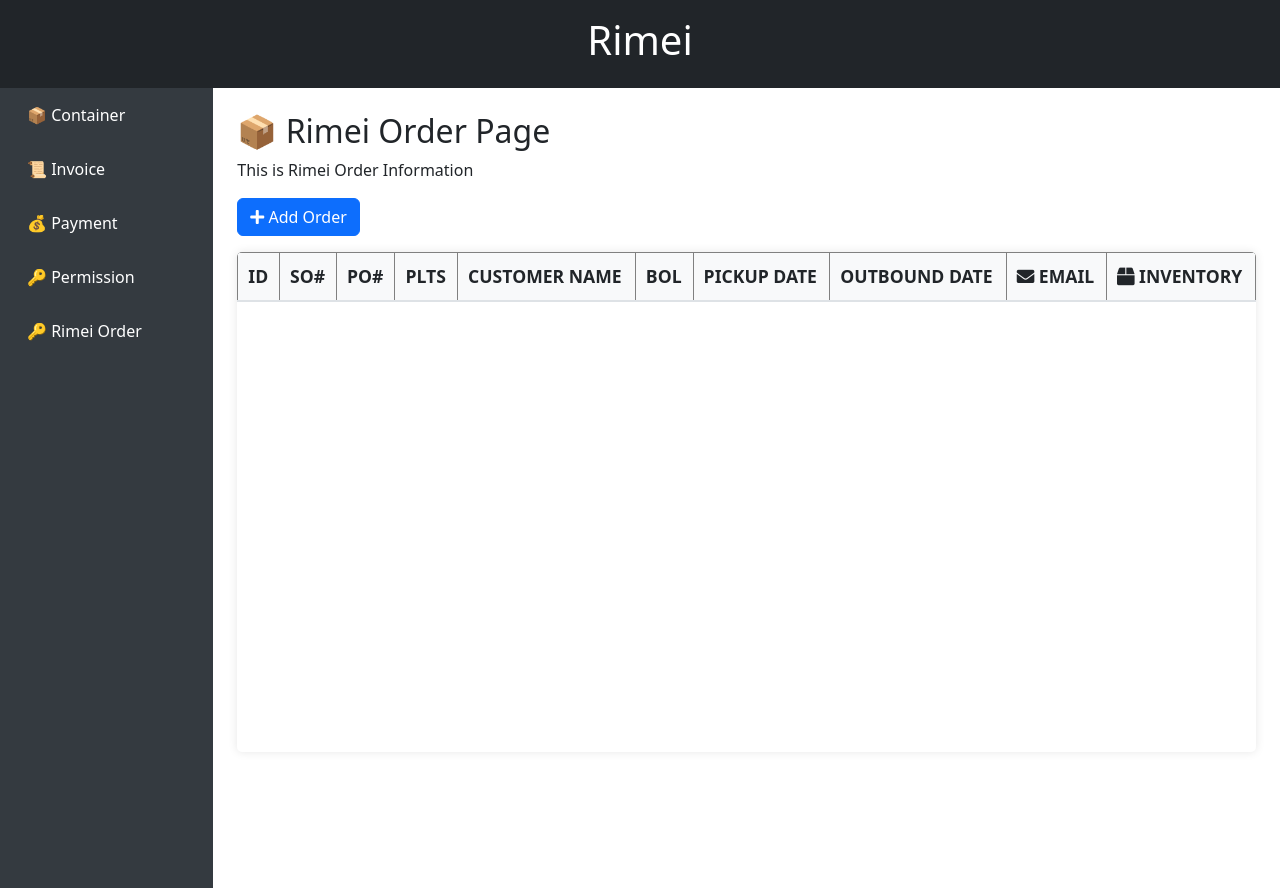
After one commit to rosaspace/rimei, a Django app: page /rimeiorder/ in a window 1280 px wide. The commit adds this page. Run offline with Django 4.2, Linux system fonts and the light colour scheme; data that the repository does not hold is empty.

Commit message:
add rimei order

```diff
--- a/container/templates/container/base.html
+++ b/container/templates/container/base.html
@@ -5,6 +5,7 @@
     <meta name="viewport" content="width=device-width, initial-scale=1">
     <title>Dashboard</title>
     <link href="https://cdn.jsdelivr.net/npm/bootstrap@5.3.0/dist/css/bootstrap.min.css" rel="stylesheet">
+    <link href="https://cdnjs.cloudflare.com/ajax/libs/font-awesome/5.15.4/css/all.min.css" rel="stylesheet">
     <script src="https://cdn.jsdelivr.net/npm/bootstrap@5.3.0/dist/js/bootstrap.bundle.min.js"></script>
     <style>
         .sidebar {
@@ -36,7 +37,12 @@
             border-bottom: 2px solid #ddd;
             font-size: 1.1em;
             text-transform: uppercase; /* Uppercase text */
-            background-color: lightblue;
+            background-color: lightyellow;
+            border: 1px solid gray; /* Dark border */
+        }
+
+        .table td{
+            border: 1px solid gray; /* Dark border */
         }
 
         /* Make the table scrollable */
@@ -62,7 +68,8 @@
                     <a href="{% url 'container' %}">📦 Container</a>
                     <a href="{% url 'invoice' %}">📜 Invoice</a>
                     <a href="{% url 'payment' %}">💰 Payment</a>
-                    <a href="{% url 'permission' %}">🔑 Permission</a>  <!-- 修正 href 属性 -->
+                    <a href="{% url 'permission' %}">🔑 Permission</a>
+                    <a href="{% url 'rimeiorder' %}">🔑 Rimei Order</a>
                 </div>
             </nav>
 
--- a/container/templates/container/container.html
+++ b/container/templates/container/container.html
@@ -17,7 +17,6 @@
                     <th>ID</th>
                     <th>Container ID</th>
                     <th>File Name</th>
-                    <th>Created At</th>
                     <th>Railway Date</th>
                     <th>Pickup Date</th>
                     <th>Delivery Date</th>
@@ -33,7 +32,6 @@
                         <a href="{% url 'edit_container' container.container_id %}">{{ container.container_id }}</a>
                     </td>
                     <td>{{ container.container_pdfname }}</td>
-                    <td>{{ container.created_at |date:"m/d/Y" }}</td>
                     <td>{{ container.railway_date |date:"m/d/Y" }}</td>
                     <td>{{ container.pickup_date |date:"m/d/Y" }}</td>
                     <td>{{ container.delivery_date |date:"m/d/Y" }}</td>
--- a/container/templates/container/invoice.html
+++ b/container/templates/container/invoice.html
@@ -23,7 +23,6 @@
                     <th>ID</th>
                     <th>Container ID</th>
                     <th>File Name</th>
-                    <th>Created At</th>
                     <th>Railway Date</th>
                     <th>Pickup Date</th>
                     <th>Delivery Date</th>
@@ -41,7 +40,6 @@
                         <a href="{% url 'edit_invoice' container.container_id %}">{{ container.container_id }}</a>
                     </td>
                     <td>{{ container.container_pdfname }}</td>
-                    <td>{{ container.created_at |date:"m/d/Y"}}</td>
                     <td>{{ container.railway_date |date:"m/d/Y"}}</td>
                     <td>{{ container.pickup_date |date:"m/d/Y"}}</td>
                     <td>{{ container.delivery_date |date:"m/d/Y"}}</td>
--- /dev/null
+++ b/container/templates/container/rmorder.html
@@ -0,0 +1,119 @@
+{% extends 'container/base.html' %}
+{% load static %}
+
+{% block content %}
+<h2>📦 Rimei Order Page</h2>
+<p>This is Rimei Order Information</p>
+
+<div class="mb-3">
+    <a href="{% url 'create_rmorder' %}" class="btn btn-primary">
+        <i class="fas fa-plus"></i> Add Order
+    </a>
+</div>
+
+<!-- 添加样式来确保表格容器占满剩余空间 -->
+<div class="table-container" style="height: calc(100vh - 200px); overflow-y: auto;">
+    <table class="table table-striped table-bordered table-hover">
+        <thead class="sticky-top bg-white"> <!-- 固定表头 -->
+            <tr>
+                <th>ID</th>
+                <th>SO#</th>
+                <th>PO#</th>
+                <th>PLTS</th>
+                <th>Customer Name</th>
+                <th>BOL</th>
+                <th>Pickup Date</th>
+                <th>Outbound Date</th>
+                <th>
+                    <i class="fas fa-envelope" title="Send Email"></i>
+                    Email
+                </th>
+                <th>
+                    <i class="fas fa-box" title="Update Inventory"></i>
+                    Inventory
+                </th>
+            </tr>
+        </thead>
+        <tbody>
+            {% for order in rimeiorders %}
+            <tr>
+                <td>{{ order.id }}</td>
+                <td>
+                    <a href="{% url 'edit_order' order.so_num %}">{{ order.so_num }}</a>
+                </td>
+                <td>{{ order.po_num }}</td>
+                <td>{{ order.plts }}</td>
+                <td>{{ order.customer_name }}</td>
+                <td>{{ order.bol_pdfname }}</td>
+                <td>{{ order.pickup_date |date:"m/d/Y" }}</td>
+                <td>{{ order.outbound_date |date:"m/d/Y"}}</td>
+                <td class="text-center">
+                    {% if order.is_sendemail %}
+                    <i class="fas fa-check-circle text-success" style="font-size: 1.2em;"></i>
+                    {% else %}
+                    <i class="far fa-circle text-muted"></i>
+                    {% endif %}
+                </td>
+                <td class="text-center">
+                    {% if order.is_updateInventory %}
+                    <i class="fas fa-check-circle text-success" style="font-size: 1.2em;"></i>
+                    {% else %}
+                    <i class="far fa-circle text-muted"></i>
+                    {% endif %}
+                </td>
+            </tr>
+            {% endfor %}
+        </tbody>
+    </table>
+</div>
+
+{% endblock %}
+
+{% block head %}
+<!-- 添加自定义样式 -->
+<style>
+    .table-container {
+        margin-bottom: 20px;
+        border-radius: 5px;
+        box-shadow: 0 0 10px rgba(0,0,0,0.1);
+    }
+
+    .table thead th {
+        background-color: #f8f9fa;
+        border-bottom: 2px solid #dee2e6;
+        position: sticky;
+        top: 0;
+        z-index: 1;
+    }
+
+    .table tbody tr:hover {
+        background-color: #f5f5f5;
+    }
+
+    .text-success {
+        color: #28a745 !important;
+    }
+
+    .text-muted {
+        color: #6c757d !important;
+    }
+
+    /* 自定义滚动条样式 */
+    .table-container::-webkit-scrollbar {
+        width: 8px;
+    }
+
+    .table-container::-webkit-scrollbar-track {
+        background: #f1f1f1;
+    }
+
+    .table-container::-webkit-scrollbar-thumb {
+        background: #888;
+        border-radius: 4px;
+    }
+
+    .table-container::-webkit-scrollbar-thumb:hover {
+        background: #555;
+    }
+</style>
+{% endblock %}
--- a/container/urls.py
+++ b/container/urls.py
@@ -2,7 +2,7 @@ from django.urls import path
 from django.views.generic import TemplateView
 
 from . import views
-from .pyviews import container, invoice
+from .pyviews import container, invoice, rmorder
 from .pyviews import user
 
 urlpatterns = [
@@ -11,6 +11,7 @@ urlpatterns = [
     path("container/", views.container_view, name="container"),
     path("invoice/", views.invoice_view, name="invoice"),
     path("payment/", views.payment_view, name="payment"),
+    path("rimeiorder/", views.rimeiorder, name="rimeiorder"),
 
     # container
     path("upload_pdf/", container.upload_pdf, name="upload_pdf"),
@@ -28,4 +29,9 @@ urlpatterns = [
     path('assign_permission/', user.assign_permission_view, name='assign_permission'),
     path('update_user_permissions/<str:user_id>/', user.update_user_permissions, name='update_user_permissions'),
     path("permission/", user.permission_view, name ="permission"),
+
+    # rimei order
+    path('create-rmorder/', rmorder.create_rmorder, name='create_rmorder'),
+    path("edit_order/<str:so_num>/", rmorder.edit_order, name="edit_order"),
+
 ]
--- a/container/views.py
+++ b/container/views.py
@@ -1,6 +1,6 @@
 
 from django.shortcuts import render, redirect
-from .models import Container
+from .models import Container, RMOrder
 from django.http import JsonResponse
 from django.contrib.auth.models import User
 from .models import UserAndPermission
@@ -23,3 +23,8 @@ def invoice_view(request):
 def payment_view(request):
     template = "container/payment.html"
     return render(request, template)
+
+def rimeiorder(request):
+    template = "container/rmorder.html"
+    orders = RMOrder.objects.all()
+    return render(request, template, {'rimeiorders': orders})
```
Also changed, not shown: container/admin.py (+11 -0 lines), container/forms.py (+6 -1 lines), container/models.py (+23 -0 lines), container/pyviews/rmorder.py (added, +86 -0 lines), container/templates/container/rmorder/add_order.html (added, +96 -0 lines), container/migrations/0002_rmcustomer_rmorder.py (added), container/migrations/0003_rmorder_is_sendemail_rmorder_is_updateinventory_and_more.py (added).
